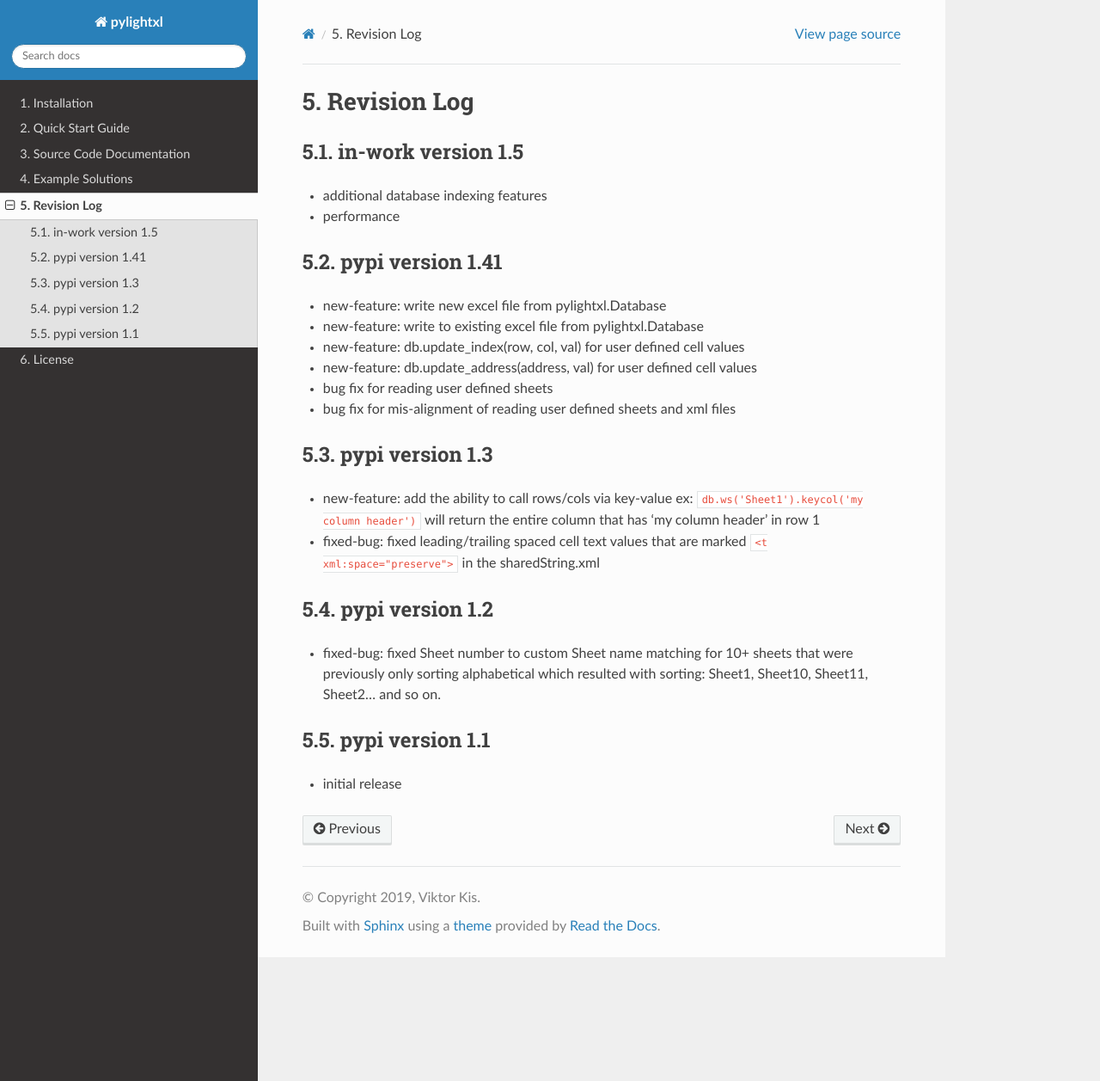
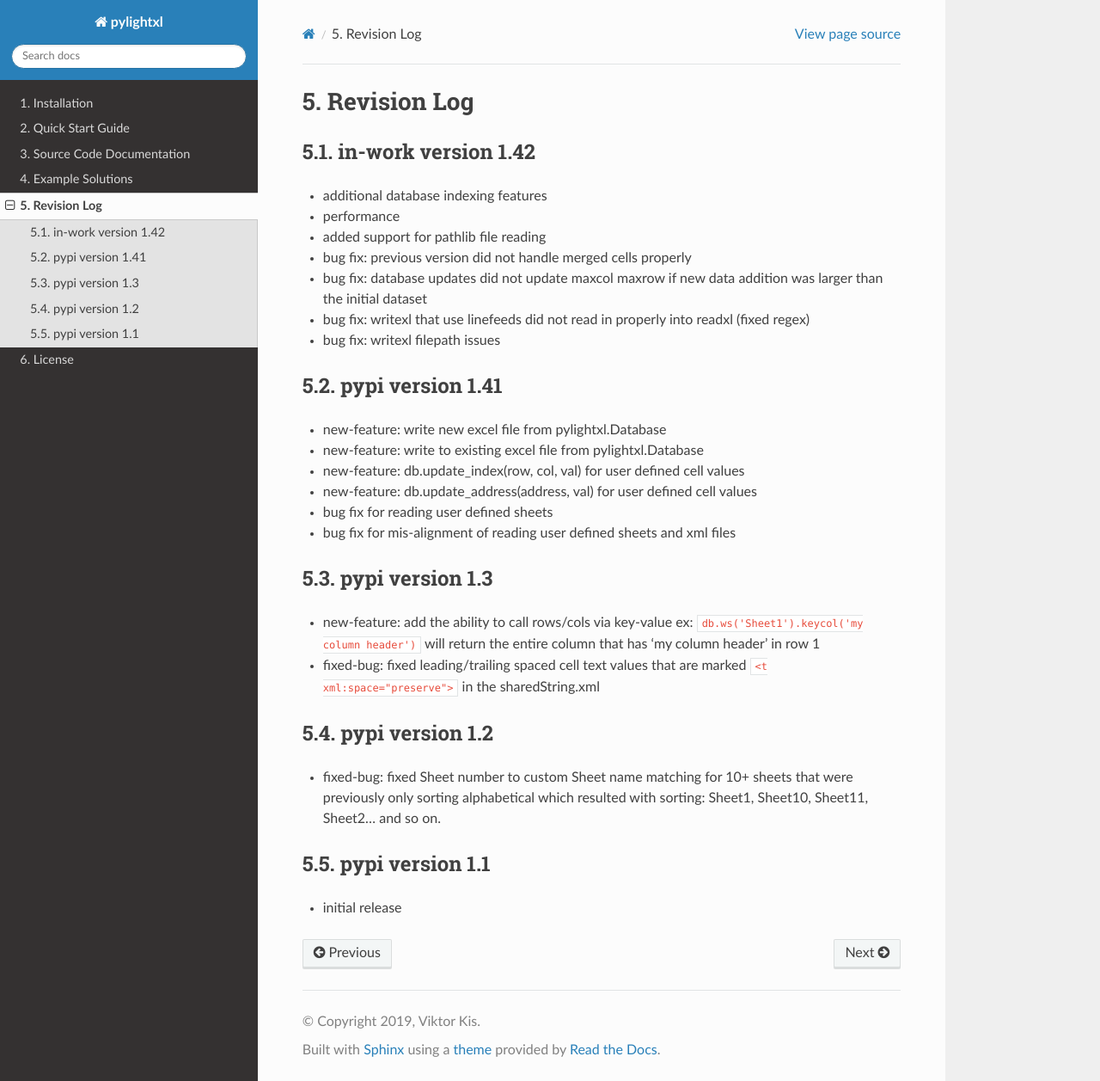
Before and after one commit to PydPiper/pylightxl, a Sphinx documentation site: the page built from doc/source/revlog.rst, in a window 1280 px wide and 1257 px high. Shown: the whole window at 86% size. Built offline with Sphinx 7.4.7 and the Read the Docs theme 2.0.0, drawn with Linux system fonts in a browser that asks for light colours.

Commit message:
added support for pathlib file reading

```diff
--- a/doc/source/revlog.rst
+++ b/doc/source/revlog.rst
@@ -1,10 +1,16 @@
 Revision Log
 ============
 
-in-work version 1.5
+in-work version 1.42
 -------------------
 - additional database indexing features
 - performance
+- added support for pathlib file reading
+- bug fix: previous version did not handle merged cells properly
+- bug fix: database updates did not update maxcol maxrow if new data addition was larger than the initial
+  dataset
+- bug fix: writexl that use linefeeds did not read in properly into readxl (fixed regex)
+- bug fix: writexl filepath issues
 
 pypi version 1.41
 -------------------
```
Also changed, not shown: 1 other file.
